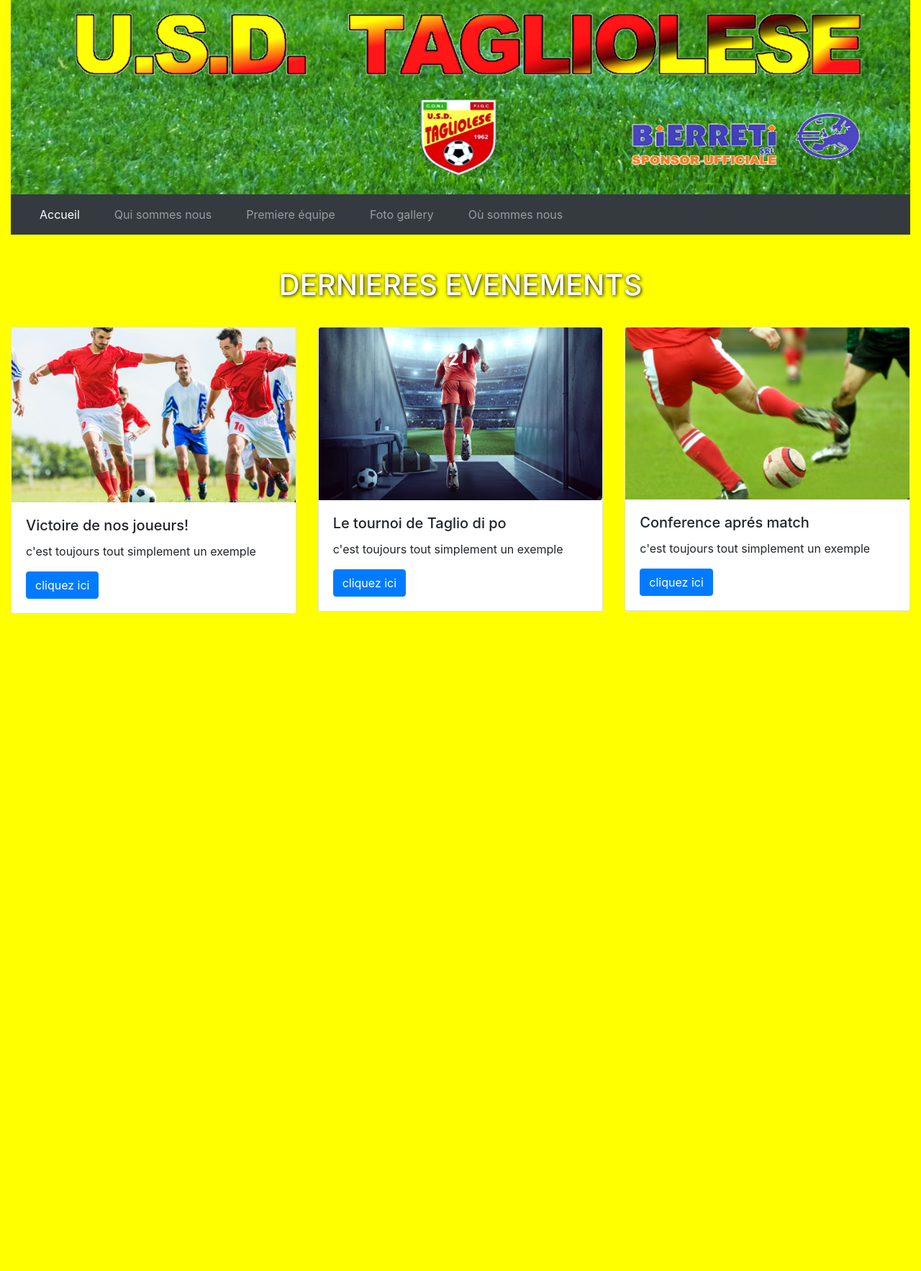
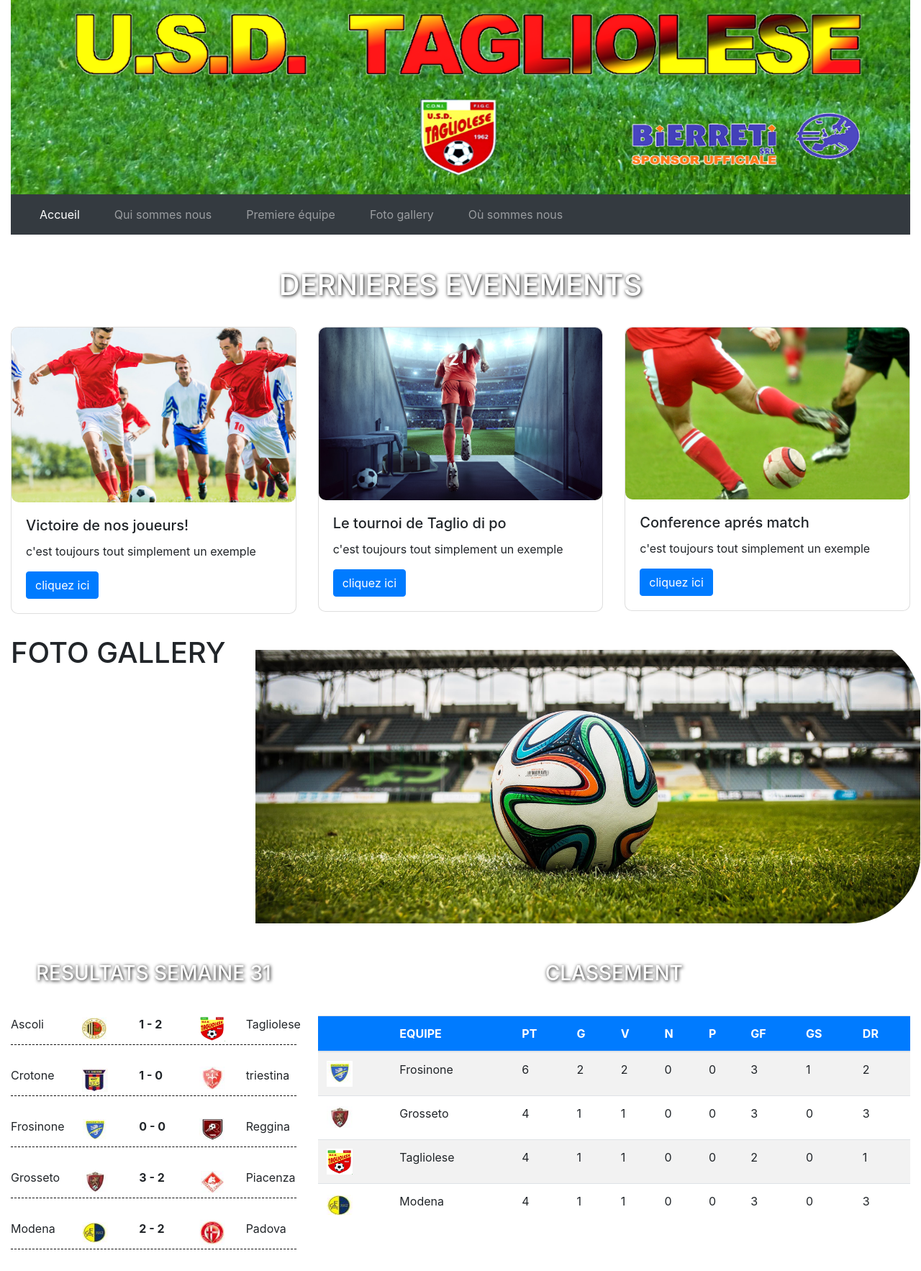
Before and after one commit to taifu22/usd-tagliolese, a PHP site: page /Accueil.html in a window 1280 px wide. Shown: the whole page at 72% size. Before the commit the page ends 853 px from the top, so only its background shows below. Run offline with PHP 8.4, Linux system fonts and the light colour scheme.

Commit message:
deuxieme sauvegarde

```diff
--- a/Accueil.html
+++ b/Accueil.html
@@ -27,7 +27,7 @@
     </div>
      </header>
      <section>
-         <h1>DERNIERES EVENEMENTS</h1>
+         <h1 class="title">DERNIERES EVENEMENTS</h1>
          <div class="row">
              <div class="col-4">
                 <div class="card">
@@ -60,6 +60,126 @@
                    </div>
              </div>
          </div>
+         <div class="row">
+           <div class="foot col-12">
+             <h1>FOTO GALLERY</h1>
+           </div>
+         </div>
+         <div class="row">
+           <div class="col-4">
+            <header class="title-resultats">
+              <h3 class="title">RESULTATS SEMAINE 31</h3>
+            </header>
+            <section class="resuslats">
+              <article class="score">
+                <p>Ascoli</p>
+                <img class="equipe" src="/images/ascoli.PNG" alt="ascoli">
+                <p><b>1 - 2</b></p>
+                <img class="equipe" src="/images/logo.PNG" alt="tagliolese">
+                <p>Tagliolese</p>
+              </article>
+              <article class="score">
+                <p>Crotone</p>
+                <img class="equipe" src="/images/crotone.PNG" alt="crotone">
+                <p><b>1 - 0</b></p>
+                <img class="equipe" src="/images/triestina.PNG" alt="triestina">
+                <p>triestina</p>
+              </article>
+              <article class="score">
+                <p>Frosinone</p>
+                <img class="equipe" src="/images/frosinone.PNG" alt="frosinone">
+                <p><b>0 - 0</b></p>
+                <img class="equipe" src="/images/reggina.PNG" alt="reggina">
+                <p>Reggina</p>
+              </article>
+              <article class="score">
+                <p>Grosseto</p>
+                <img class="equipe" src="/images/grosseto.PNG" alt="grosseto">
+                <p><b>3 - 2</b></p>
+                <img class="equipe" src="/images/piacenza.PNG" alt="piacenza">
+                <p>Piacenza</p>
+              </article>
+              <article class="score">
+                <p>Modena</p>
+                <img class="equipe" src="/images/modena.PNG" alt="modena">
+                <p><b>2 - 2</b></p>
+                <img class="equipe" src="/images/padova.PNG" alt="padova">
+                <p>Padova</p>
+              </article>
+            </section>
+           </div>
+           <div class="col-8">
+            <header class="title-resultats">
+              <h3 class="title">CLASSEMENT</h3>
+            </header>
+            <table class="table table-striped">
+            <thead>
+              <tr class="bg-primary text-white">
+                <th scope="col"></th>
+                <th scope="col">EQUIPE</th>
+                <th scope="col">PT</th>
+                <th scope="col">G</th>
+                <th scope="col">V</th>
+                <th scope="col">N</th>
+                <th scope="col">P</th>
+                <th scope="col">GF</th>
+                <th scope="col">GS</th>
+                <th scope="col">DR</th>
+              </tr>
+            </thead>
+            <tbody>
+              <tr>
+                <th><img class="equipe" src="/images/frosinone.PNG" alt="frosinone"></th>
+                <td>Frosinone</td>
+                <td>6</td>
+                <td>2</td>
+                <td>2</td>
+                <td>0</td>
+                <td>0</td>
+                <td>3</td>
+                <td>1</td>
+                <td>2</td>
+              </tr>
+              <tr>
+                <th><img class="equipe" src="/images/grosseto.PNG" alt="grosseto"></th>
+                <td>Grosseto</td>
+                <td>4</td>
+                <td>1</td>
+                <td>1</td>
+                <td>0</td>
+                <td>0</td>
+                <td>3</td>
+                <td>0</td>
+                <td>3</td>
+              </tr>
+              <tr>
+                <th><img class="equipe" src="/images/logo.PNG" alt="tagliolese"></th>
+                <td>Tagliolese</td>
+                <td>4</td>
+                <td>1</td>
+                <td>1</td>
+                <td>0</td>
+                <td>0</td>
+                <td>2</td>
+                <td>0</td>
+                <td>1</td>
+              </tr>
+              <tr>
+                <th><img class="equipe" src="/images/modena.PNG" alt="modena"></th>
+                <td>Modena</td>
+                <td>4</td>
+                <td>1</td>
+                <td>1</td>
+                <td>0</td>
+                <td>0</td>
+                <td>3</td>
+                <td>0</td>
+                <td>3</td>
+              </tr>
+            </tbody>
+          </table>
+           </div>
+         </div>
      </section>
     </div>
   </body>
--- a/style.css
+++ b/style.css
@@ -1,3 +1,11 @@
+@charset "UTF-8";
+.title {
+  margin-top: 20px;
+  font-family: -apple-system, BlinkMacSystemFont, 'Segoe UI', Roboto, Oxygen, Ubuntu, Cantarell, 'Open Sans', 'Helvetica Neue', sans-serif;
+  color: white;
+  text-shadow: 1px 1px 5px black;
+}
+
 header {
   margin-top: 0;
 }
@@ -6,17 +14,68 @@ header {
   height: 270px;
 }
 
-h1 {
+.title {
   height: 100px;
+  display: -webkit-box;
+  display: -ms-flexbox;
   display: flex;
-  justify-content: center;
-  align-items: center;
-  margin-top: 20px;
-  font-family: -apple-system, BlinkMacSystemFont, "Segoe UI", Roboto, Oxygen, Ubuntu, Cantarell, "Open Sans", "Helvetica Neue", sans-serif;
-  color: white;
-  text-shadow: 1px 1px 5px black;
+  -webkit-box-pack: center;
+      -ms-flex-pack: center;
+          justify-content: center;
+  -webkit-box-align: center;
+      -ms-flex-align: center;
+          align-items: center;
 }
 
-body {
-  background-color: yellow;
-}/*# sourceMappingURL=style.css.map */
+.card {
+  border-radius: 10px;
+}
+
+.card-img-top {
+  border-radius: 10px;
+}
+
+.foot {
+  margin-top: 30px;
+  height: 400px;
+  width: 100ù;
+  border-radius: 100px;
+  background-image: url(/images/foot.PNG);
+  background-repeat: no-repeat;
+  background-position: 100% 100%;
+}
+
+.equipe {
+  height: 36px;
+  width: 36px;
+}
+
+.resusltats {
+  display: -webkit-box;
+  display: -ms-flexbox;
+  display: flex;
+  -webkit-box-orient: vertical;
+  -webkit-box-direction: normal;
+      -ms-flex-direction: column;
+          flex-direction: column;
+}
+
+.score {
+  display: -webkit-box;
+  display: -ms-flexbox;
+  display: flex;
+  border-bottom: dashed black 1px;
+  -webkit-box-pack: justify;
+      -ms-flex-pack: justify;
+          justify-content: space-between;
+  margin-bottom: 30px;
+}
+
+article.score > p {
+  width: 70px;
+}
+
+p > b {
+  margin-left: 15px;
+}
+/*# sourceMappingURL=style.css.map */
--- a/style.scss
+++ b/style.scss
@@ -1,19 +1,57 @@
+%title {
+    margin-top: 20px;
+    font-family: -apple-system, BlinkMacSystemFont, 'Segoe UI', Roboto, Oxygen, Ubuntu, Cantarell, 'Open Sans', 'Helvetica Neue', sans-serif;
+    color: white;
+    text-shadow: 1px 1px 5px black;
+}
 header {
     margin-top: 0;
 }
 .img-head {
     height: 270px;
 }
-h1 {
+.title {
     height: 100px;
     display: flex;
     justify-content: center;
     align-items: center;
-    margin-top: 20px;
-    font-family: -apple-system, BlinkMacSystemFont, 'Segoe UI', Roboto, Oxygen, Ubuntu, Cantarell, 'Open Sans', 'Helvetica Neue', sans-serif;
-    color: white;
-    text-shadow: 1px 1px 5px black;
+    @extend %title
 }
 body {
-    background-color: yellow;
+
 }
+.card {
+    border-radius: 10px;
+}
+.card-img-top {
+    border-radius: 10px;
+}
+.foot {
+    margin-top: 30px;
+    height: 400px;
+    width: 100ù;
+    border-radius: 100px;
+    background-image:url(/images/foot.PNG) ;
+    background-repeat: no-repeat;
+    background-position: 100% 100%;
+}
+.equipe {
+    height: 36px;
+    width: 36px;
+}
+.resusltats {
+    display: flex;
+    flex-direction: column;
+}
+.score {
+    display: flex;
+    border-bottom: dashed black 1px;
+    justify-content: space-between;
+    margin-bottom: 30px;
+}
+article.score > p {
+    width: 70px;
+}
+p > b {
+    margin-left: 15px;
+}
```
Also changed, not shown: images/ascoli.PNG (added), images/crotone.PNG (added), images/foot.PNG (added), images/frosinone.PNG (added), images/grosseto.PNG (added), images/modena.PNG (added), images/padova.PNG (added), images/piacenza.PNG (added), images/reggina.PNG (added), images/triestina.PNG (added), 1 other file.
